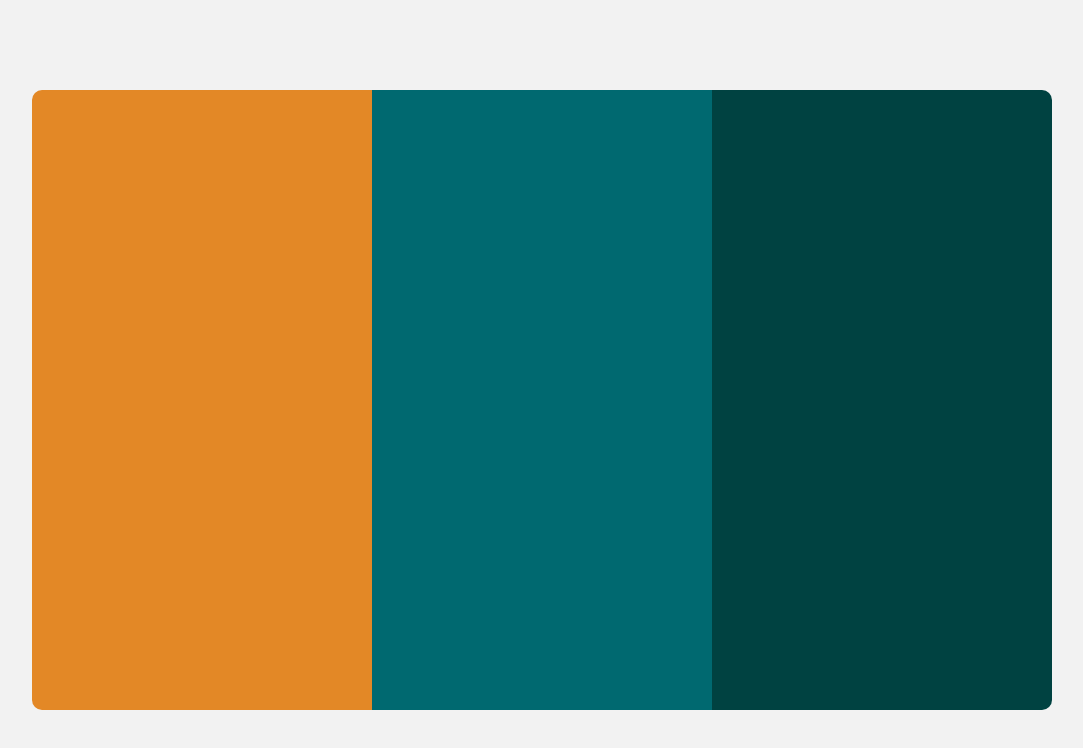
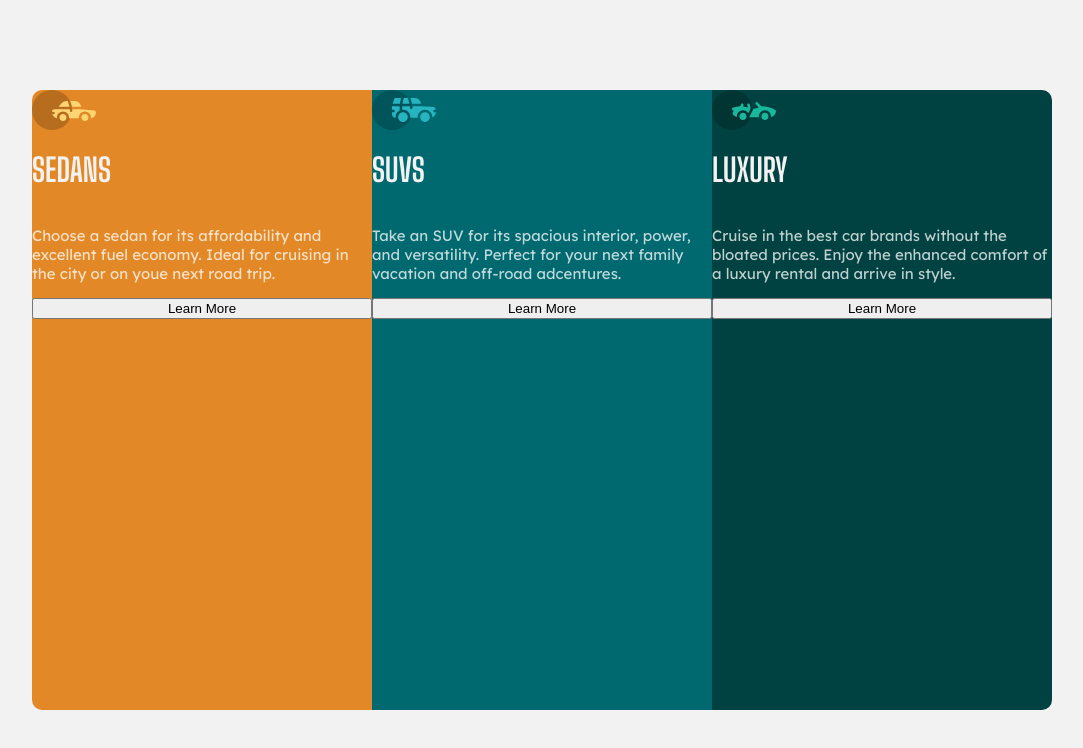
Before and after one commit to JakubJoz/3-column-preview-card-component, a plain HTML site: page index.html in a window 1280 px wide. Shown: the whole page, without its empty margins (98-1181 px from the left). Drawn offline with Linux system fonts and the light colour scheme.

Commit message:
Add elements.

```diff
--- a/index.html
+++ b/index.html
@@ -12,9 +12,24 @@
 </head>
 <body>
     <div class="container">
-        <div class="main box1"></div>
-        <div class="main box2"></div>
-        <div class="main box3"></div>
+        <div class="main box1">
+            <img src="images/icon-sedans.svg" alt="icon-sedans">
+            <h1>SEDANS</h1>
+            <p>Choose a sedan for its affordability and excellent fuel economy. Ideal for cruising in the city or on youe next road trip.</p>
+            <button>Learn More</button>
+        </div>
+        <div class="main box2">
+            <img src="images/icon-suvs.svg" alt="icon-suvs">
+            <h1>SUVS</h1>
+            <p>Take an SUV for its spacious interior, power, and versatility. Perfect for your next family vacation and off-road adcentures.</p>
+            <button>Learn More</button>
+        </div>
+        <div class="main box3">
+            <img src="images/icon-luxury.svg" alt="icon-luxury">
+            <h1>LUXURY</h1>
+            <p>Cruise in the best car brands without the bloated prices. Enjoy the enhanced comfort of a luxury rental and arrive in style.</p>
+            <button>Learn More</button>
+        </div>
     </div>
 </body>
 </html>
--- a/style.css
+++ b/style.css
@@ -16,7 +16,7 @@ body{
 
 .main{
     display: flex;
-    flex-direction: row;
+    flex-direction: column;
     width: 340px;
     height: 620px;
 }
@@ -34,3 +34,23 @@ body{
     background-color: hsl(179, 100%, 13%);
     border-radius: 0px 10px 10px 0px;
 }
+
+img{
+    width: 64px;
+    height: 40px;
+}
+
+h1{
+    font-family: 'Big Shoulders Display', cursive;
+    color: hsl(0, 0%, 95%);
+}
+
+p{
+    font-family: 'Lexend Deca', sans-serif;
+    font-size: 15px;
+    color: hsla(0, 0%, 100%, 0.75);
+}
+
+button{
+
+}
```
